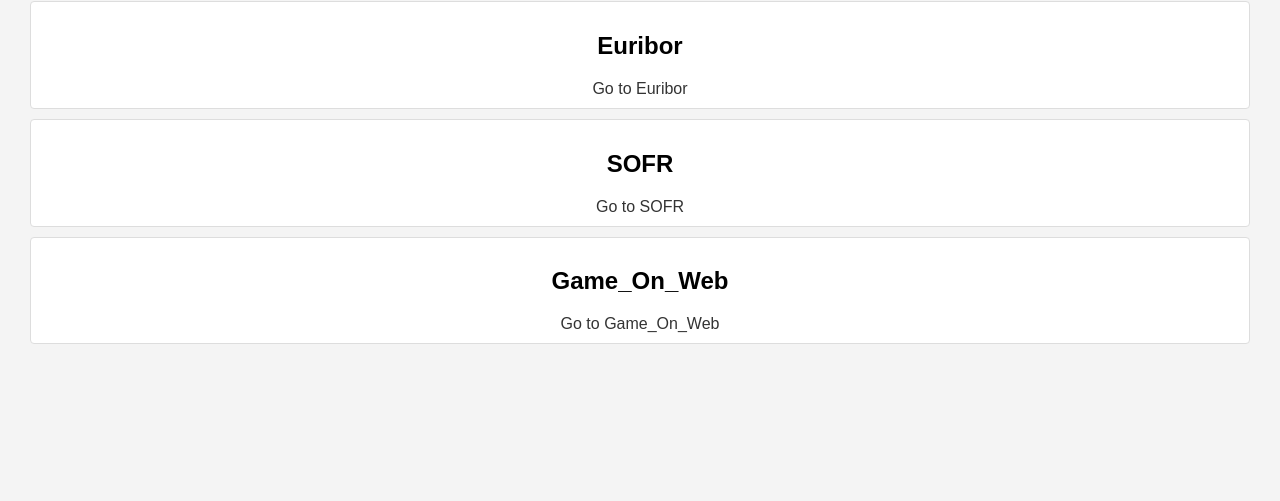
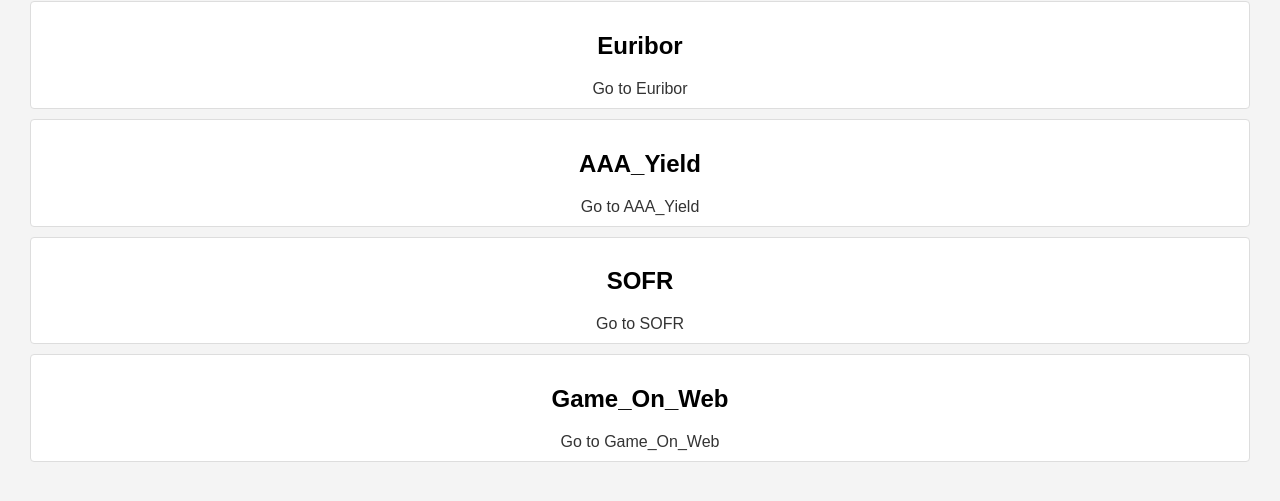
Before and after one commit to StevenFromUnimiMIEDSE/All_In_One_Website, a plain HTML site: page index.html in a window 1280 px wide. Shown: the part 99-600 px from the top of the page. Drawn offline with Linux system fonts and the light colour scheme.

Commit message:
Update index.html

```diff
--- a/index.html
+++ b/index.html
@@ -32,10 +32,14 @@
   <a href="https://stevenfromunimimiedse.github.io/Financial_Market_Data/ECB/EURIBOR/index.html" target="_blank">Go to Euribor</a>
 </div>
   <div class="repo-link">
+  <h2>AAA_Yield</h2>
+  <a href="https://stevenfromunimimiedse.github.io/Financial_Market_Data/ECB/AAA_Yield/index.html" target="_blank">Go to AAA_Yield</a>
+</div>
+  <div class="repo-link">
   <h2>SOFR</h2>
   <a href="https://stevenfromunimimiedse.github.io/Financial_Market_Data/FED/SOFR/index.html" target="_blank">Go to SOFR</a>
 </div>
-<div class="repo-link">
+  <div class="repo-link">
   <h2>Game_On_Web</h2>
   <a href="https://stevenfromunimimiedse.github.io/Game_On_Web/index.html" target="_blank">Go to Game_On_Web</a>
 </div>
```
